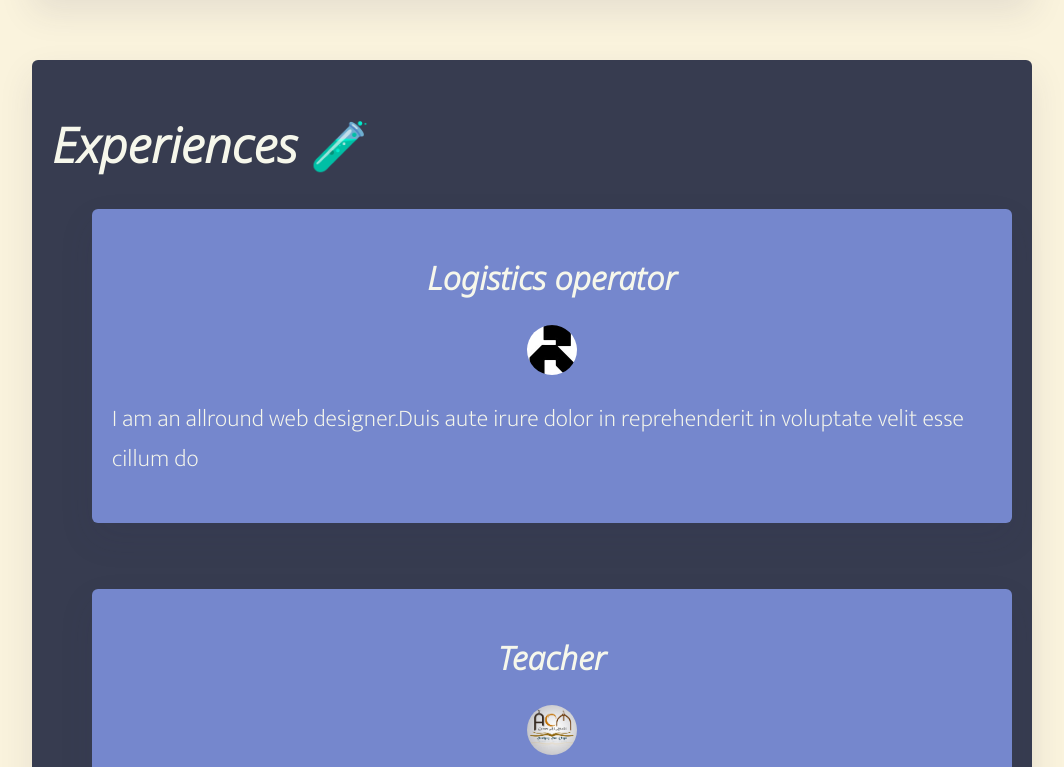
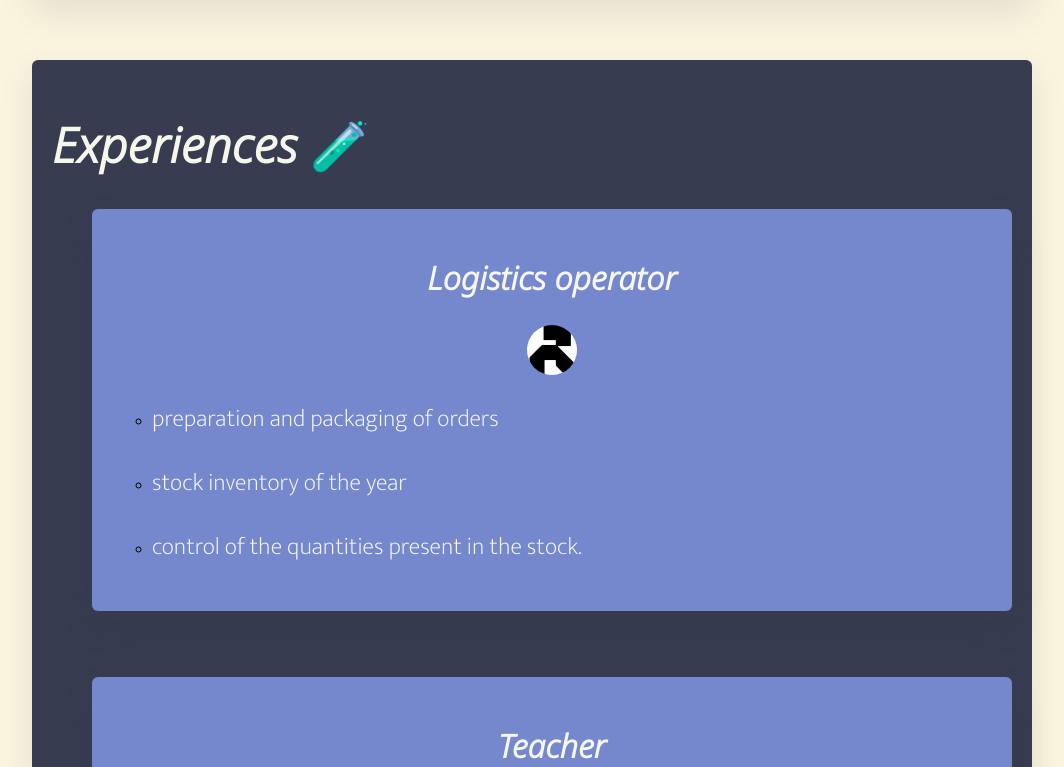
Before and after one commit to aymane-elmarzouki/my-profile, a plain HTML site: page index.html in a window 1280 px wide. Shown: the part 1685-2452 px from the top of the page, without its empty margins (108-1172 px from the left). Drawn offline with Linux system fonts and the light colour scheme.

Commit message:
HTML small correction
text correction

```diff
--- a/index.html
+++ b/index.html
@@ -16,7 +16,7 @@
       <div class="container" id="invisible-container">
         <img class="avatar" id="top-avatar" src="images/profile-picture.jpeg" alt="Avatar">
         <h1 id="center-text">Hi ! I'm Aymane 👋</h1>
-        <p>After obtaining my baccalaureate, I started my first year in the "buisness school" program at IÉSEG🎓. Curious, diligent and organized, I am fascinated by finance and I would like to make a career out of it later.</p>
+        <p>After obtaining my baccalaureate, I started my first year in the "Grande Ecole" program at IÉSEG🎓. Curious, diligent and organized, I am fascinated by finance and I would like to make a career out of it later.</p>
         <button class="button"><a href="https://www.linkedin.com/in/elmarzouki-aymane/" target="_blank">About me</a></button>
       </div>
     </div>
@@ -41,7 +41,11 @@
           <div class="container" id="sub-container">
             <h2>Logistics operator</h2>
             <img class="avatar" src="images/REFLEX_CES.jpeg">
-            <p>I am an allround web designer.Duis aute irure dolor in reprehenderit in voluptate velit esse cillum do</p>
+            <ul>
+              <li><p>preparation and packaging of orders</p></li>
+              <li><p>stock inventory of the year</p></li>
+              <li><p>control of the quantities present in the stock.</p></li>
+            </ul>
           </div>
         </li>
         <li>
```
